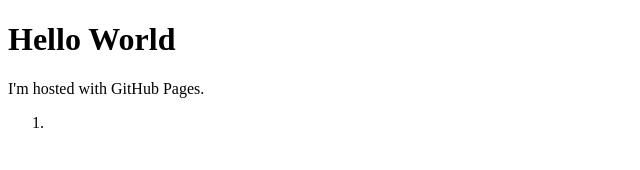
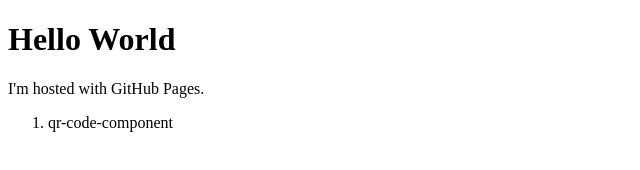
Before and after one commit to Sanjiplays/sanjiplays.github.io, a plain HTML site: page index.html in a window 1280 px wide. Shown: the whole page, without its empty margins (0-640 px from the left). Drawn offline with Linux system fonts and the light colour scheme.

Commit message:
Update index.html

```diff
--- a/index.html
+++ b/index.html
@@ -9,7 +9,8 @@
 
 		<ol>
 			<li>
-				<dl></dl>
+				<p>qr-code-component</p>
+				<a source='Root/qr-code-component-main/index.html'></a>
 			</li>
 		</ol>
 	</body>
```
